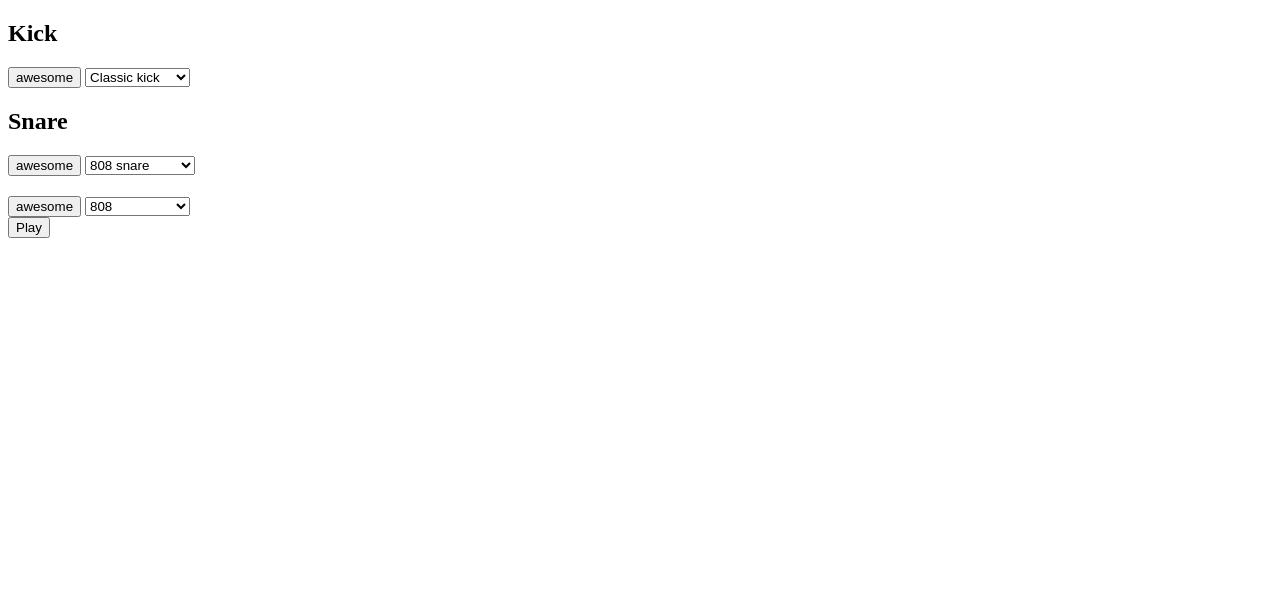
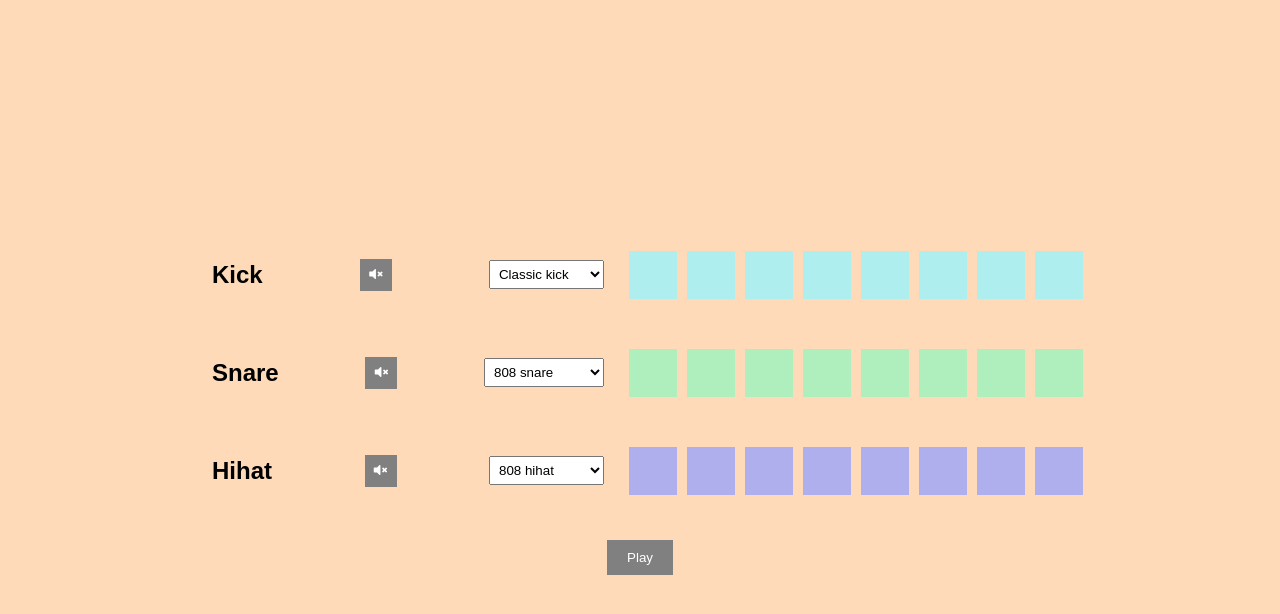
Before and after one commit to MonikaCyprys/Beatmaker, a plain HTML site: page index.html in a window 1280 px wide. Drawn offline with Linux system fonts and the light colour scheme.

Commit message:
create styles

```diff
--- /dev/null
+++ b/app.scss
@@ -0,0 +1,91 @@
+* {
+  padding: 0;
+  margin: 0;
+  box-sizing: border-box;
+}
+
+.sequencer {
+  min-height: 100vh;
+  display: flex;
+  justify-content: center;
+  align-items: center;
+  flex-direction: column;
+  background-color: peachpuff;
+  .kick-track,
+  .snare-track,
+  .hihat-track {
+    margin: 20px;
+    display: flex;
+    align-items: center;
+    justify-content: space-between;
+    width: 70%;
+    .controls {
+      justify-content: space-between;
+      display: flex;
+      align-items: center;
+      flex: 1;
+      margin: 0 20px;
+      .name-track {
+        font-family: sans-serif;
+      }
+      .mute {
+        background-color: gray;
+        color: white;
+        width: 2rem;
+        height: 2rem;
+        border: none;
+        cursor: pointer;
+        transition: all 0.5s ease;
+        &:hover {
+          background-color: rgb(105, 105, 105);
+        }
+        span {
+          pointer-events: none;
+        }
+      }
+      select {
+        padding: 5px;
+      }
+    }
+  }
+  .kick,
+  .hihat,
+  .snare {
+    display: flex;
+    .pad {
+      width: 3rem;
+      height: 3rem;
+      margin: 5px;
+      cursor: pointer;
+      transition: all 0.5s ease;
+
+      &.kick-pad {
+        background-color: paleturquoise;
+      }
+      &.snare-pad {
+        background-color: rgb(175, 238, 189);
+      }
+      &.hihat-pad {
+        background-color: rgb(176, 175, 238);
+      }
+
+      &.kick-pad.active {
+        background-color: rgb(129, 238, 238);
+      }
+      &.snare-pad.active {
+        background-color: rgb(127, 243, 152);
+      }
+      &.hihat-pad.active {
+        background-color: rgb(127, 125, 238);
+      }
+    }
+  }
+
+  .play {
+    background-color: gray;
+    color: white;
+    padding: 10px 20px;
+    border: none;
+    margin-top: 20px;
+  }
+}
--- a/index.html
+++ b/index.html
@@ -5,6 +5,7 @@
    <meta charset="UTF-8">
    <meta name="viewport" content="width=device-width, initial-scale=1.0">
    <title>Beatmaker</title>
+   <link rel="stylesheet" href="css/app.css">
 </head>
 
 <body>
@@ -13,13 +14,14 @@
          <div class="controls">
             <h2 class="name-track">Kick</h2>
             <button data-track="0" class="mute  kick-volume">
-               <span>awesome</span>
+               <span class="fas fa-volume-mute"></span>
             </button>
             <select name="kick-select" id="kick-select">
                <option value="./selectedSounds/kick-classic.wav">Classic kick</option>
                <option value="./selectedSounds/kick-cultivator.wav">Cultivator kick</option>
                <option value="./selectedSounds/kick-heavy.wav">Heavy kick</option>
             </select>
+         </div>
          <div class="kick">
             <div class="pad kick-pad b0"></div>
             <div class="pad kick-pad b1"></div>
@@ -30,19 +32,19 @@
             <div class="pad kick-pad b6"></div>
             <div class="pad kick-pad b7"></div>
          </div>
-         </div>
       </section>
       <section class="snare-track">
          <div class="controls">
             <h2 class="name-track">Snare</h2>
             <button data-track="0" class="mute  snare-volume">
-               <span>awesome</span>
+               <span class="fas fa-volume-mute"></span>
             </button>
             <select name="snare-select" id="snare-select">
                <option value="./selectedSounds/snare-808.wav">808 snare</option>
                <option value="./selectedSounds/snare-acoustic01.wav">Acoustic snare</option>
                <option value="./selectedSounds\snare-vinyl02.wav">Vinyl snare</option>
             </select>
+         </div>
          <div class="snare">
             <div class="pad snare-pad b0"></div>
             <div class="pad snare-pad b1"></div>
@@ -53,18 +55,18 @@
             <div class="pad snare-pad b6"></div>
             <div class="pad snare-pad b7"></div>
          </div>
-         </div>
       </section>
       <section class="hihat-track">
          <div class="controls">
-            <h2 class="name-track"></h2>
+            <h2 class="name-track">Hihat</h2>
             <button data-track="0" class="mute  hihat-volume">
-               <span>awesome</span>
+               <span class="fas fa-volume-mute"></span>
             </button>
             <select name="hihat-select" id="hihat-select">
-               <option value="./selectedSounds/hihat-808.wav">808</option>
+               <option value="./selectedSounds/hihat-808.wav">808 hihat</option>
                <option value="./selectedSounds/hihat-acoustic01.wav">Acoustic hihat</option>
             </select>
+         </div>
          <div class="hihat">
             <div class="pad hihat-pad b0"></div>
             <div class="pad hihat-pad b1"></div>
@@ -75,7 +77,6 @@
             <div class="pad hihat-pad b6"></div>
             <div class="pad hihat-pad b7"></div>
          </div>
-         </div>
       </section>
       <button class="play">Play</button>
       <audio class="kick-sound" src="./selectedSounds/kick-classic.wav"></audio>
@@ -83,5 +84,9 @@
       <audio class="hihat-sound" src="selectedSounds/hihat-acoustic01.wav"></audio>
    </main>
 </body>
+<link rel="stylesheet" href="https://use.fontawesome.com/releases/v5.15.2/css/all.css"
+   integrity="sha384-vSIIfh2YWi9wW0r9iZe7RJPrKwp6bG+s9QZMoITbCckVJqGCCRhc+ccxNcdpHuYu" crossorigin="anonymous">
+
+
 
 </html>
```
Also changed, not shown: css/app.css (added), 1 other file. Lines whose indentation alone changed are shown as unchanged.
